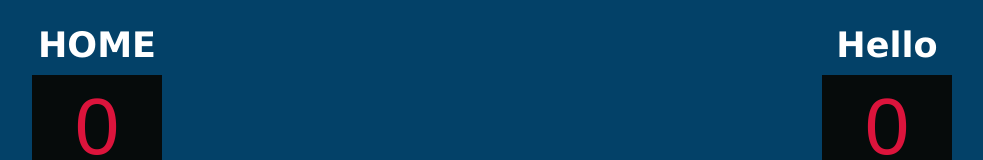
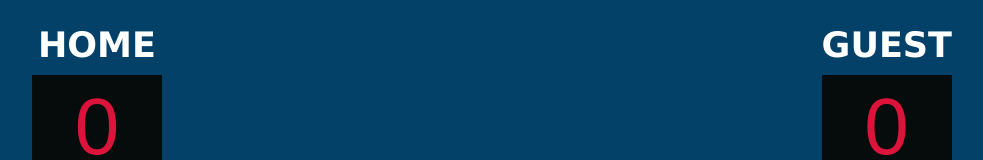
Before and after one commit to obpop/basketball-score, a website built with Vite: page index.html in a window 1280 px wide. Shown: the top 160 px of the page, without its empty margins (148-1131 px from the left). Built offline with nearby package versions, Linux system fonts and the light colour scheme; a web font is replaced by a local one.

Commit message:
GUEST added

```diff
--- a/index.html
+++ b/index.html
@@ -16,7 +16,7 @@
                 <button class="reset" id="reset-btn">RESET</button>
             </div>
             <div>
-                <h3 class="titel-text">Hello</h3>
+                <h3 class="titel-text">GUEST</h3>
                 <h2 class="score-class" id="score-guest">0</h2>
                 <button class="point-btn" id="point-btn11">+1</button>
                 <button class="point-btn" id="point-btn22">+2</button>
```
